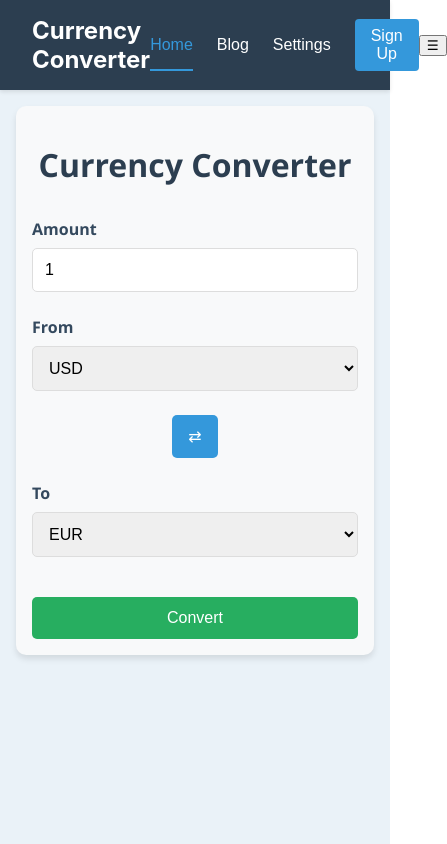
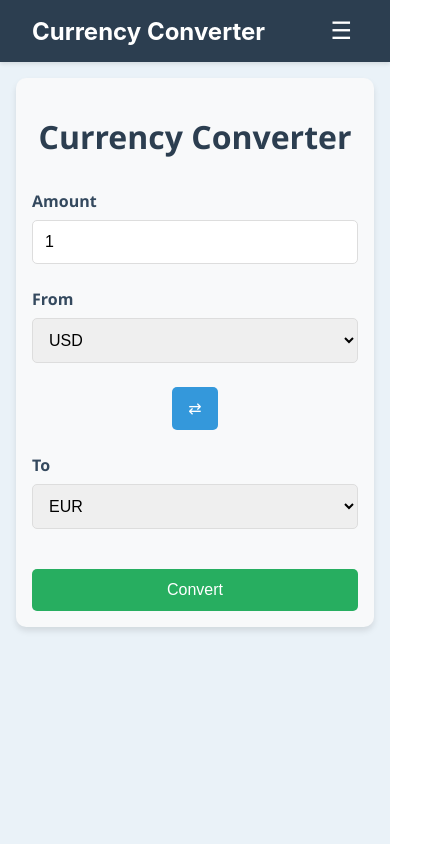
Before and after one commit to LeratoMasenya27/girl-math, a React (Create React App) app in the folder currency-converter/: page / in a window 390 px wide. Shown: the whole page, 447 px wide, since content can reach past the window. Built offline with nearby package versions, Linux system fonts and the light colour scheme.

Commit message:
sihn up mobile amended

```diff
--- a/currency-converter/src/components/Navbar.css
+++ b/currency-converter/src/components/Navbar.css
@@ -2,6 +2,7 @@
     background-color: #2c3e50;
     padding: 1rem 2rem;
     box-shadow: 0 2px 4px rgba(0, 0, 0, 0.1);
+    position: relative;
   }
 
   .navbar-container {
@@ -36,31 +37,13 @@
     transition: color 0.3s ease;
   }
 
-  .navbar-tab:hover {
-    color: #3498db;
-  }
-
-  .navbar-tab::after {
-    content: '';
-    position: absolute;
-    bottom: 0;
-    left: 0;
-    width: 0;
-    height: 2px;
-    background-color: #3498db;
-    transition: width 0.3s ease;
-  }
-
-  .navbar-tab:hover::after {
-    width: 100%;
-  }
-
-  .navbar-tab.active {
-    color: #3498db;
-  }
-
-  .navbar-tab.active::after {
-    width: 100%;
+  .mobile-menu-button {
+    display: none;
+    background: none;
+    border: none;
+    color: white;
+    font-size: 1.5rem;
+    cursor: pointer;
   }
 
   .signup-tab {
@@ -70,15 +53,37 @@
     transition: background-color 0.3s ease;
   }
 
-  .signup-tab:hover {
-    background-color: #2980b9;
-    color: white;
+  /* Mobile Styles */
+  @media (max-width: 768px) {
+    .navbar-tabs {
+      position: absolute;
+      top: 100%;
+      left: 0;
+      right: 0;
+      background-color: #2c3e50;
+      flex-direction: column;
+      gap: 0;
+      max-height: 0;
+      overflow: hidden;
+      transition: max-height 0.3s ease;
+      padding: 0 2rem;
+    }
+
+    .navbar-tabs.active {
+      max-height: 500px;
+      padding: 1rem 2rem;
+    }
+
+    .navbar-tab {
+      padding: 1rem 0;
+      border-top: 1px solid rgba(255, 255, 255, 0.1);
+    }
+
+    .mobile-menu-button {
+      display: block;
+    }
+
+    .signup-tab {
+      margin-top: 1rem;
+    }
   }
-
-  .signup-tab::after {
-    display: none;
-  }
-
-  .signup-tab.active {
-    background-color: #2980b9;
-  }
--- a/currency-converter/src/components/SignUp.css
+++ b/currency-converter/src/components/SignUp.css
@@ -5,6 +5,16 @@
     background-color: white;
     border-radius: 8px;
     box-shadow: 0 2px 10px rgba(0, 0, 0, 0.1);
+  }
+
+  /* Mobile Styles */
+  @media (max-width: 600px) {
+    .signup-container {
+      margin: 1rem;
+      padding: 1.5rem;
+      box-shadow: none;
+      border-radius: 0;
+    }
   }
 
   .signup-container h2 {
@@ -37,9 +47,11 @@
     font-size: 1rem;
   }
 
-  .form-group input:focus {
-    outline: none;
-    border-color: #3498db;
+  /* Mobile input sizing */
+  @media (max-width: 480px) {
+    .form-group input {
+      padding: 0.7rem;
+    }
   }
 
   .signup-button {
@@ -55,10 +67,6 @@
     margin-top: 1rem;
   }
 
-  .signup-button:hover {
-    background-color: #219653;
-  }
-
   .login-link {
     text-align: center;
     margin-top: 1rem;
@@ -70,7 +78,3 @@
     cursor: pointer;
     font-weight: 500;
   }
-
-  .login-link span:hover {
-    text-decoration: underline;
-  }
```
